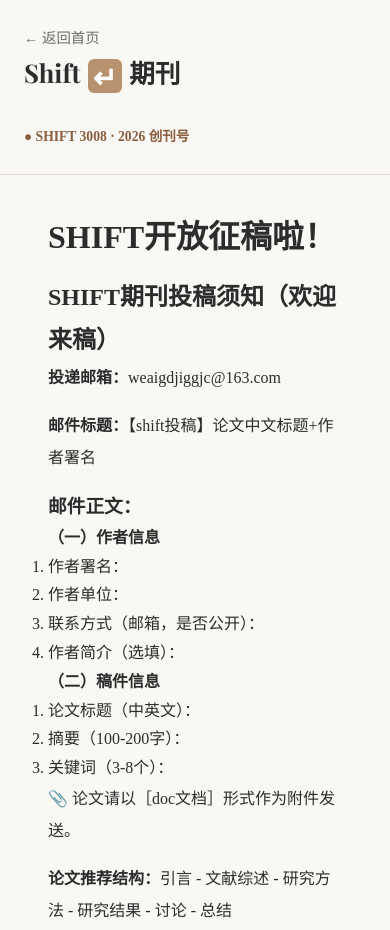
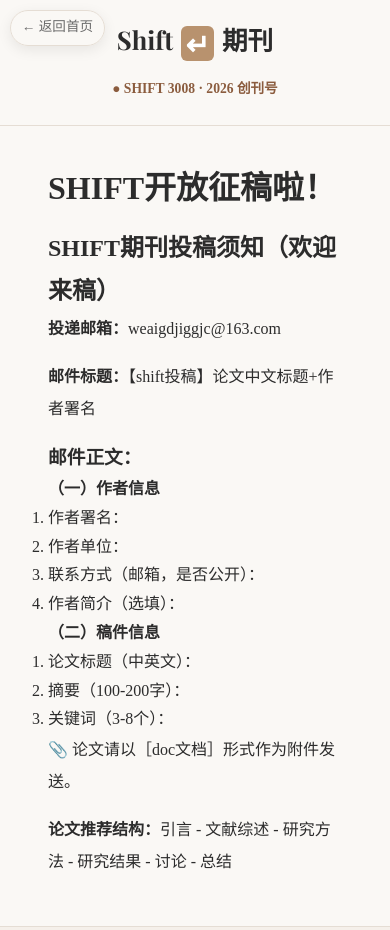
Before and after one commit to lumengpbean/random1, an Eleventy site: page submit.html in a window 390 px wide. Shown: the top 930 px of the page. Built offline with nearby package versions, Linux system fonts and the light colour scheme; Eleventy itself is replaced by a stand-in of ours; files that its build step writes are made by us from their sources; a web font is replaced by a local one.

Commit message:
更改首页字体大小和排版+返回首页button固定

```diff
--- a/style.css
+++ b/style.css
@@ -48,10 +48,15 @@ a:hover {
 .header-inner {
   max-width: 1100px;
   margin: 0 auto;
-  display: flex;
-  justify-content: space-between;
-  align-items: flex-start;
+  display: grid;
+  grid-template-columns: 1fr auto 1fr;
+  align-items: center;
   gap: 2rem;
+}
+
+.header-left {
+  grid-column: 2;
+  text-align: center;
 }
 
 .header-subtitle {
@@ -62,7 +67,7 @@ a:hover {
 
 .header-title {
   font-family: var(--font-display);
-  font-size: 2.8rem;
+  font-size: 4.2rem;
   font-weight: 700;
   color: var(--color-text);
   line-height: 1.2;
@@ -86,6 +91,8 @@ a:hover {
 }
 
 .header-right {
+  grid-column: 3;
+  justify-self: end;
   text-align: right;
   padding-top: 1rem;
 }
@@ -371,7 +378,16 @@ a:hover {
   font-size: 0.9rem;
   color: var(--color-text-light);
   display: inline-block;
-  margin-bottom: 0.3rem;
+  position: fixed;
+  top: calc(env(safe-area-inset-top, 0px) + 0.85rem);
+  left: calc(env(safe-area-inset-left, 0px) + 0.85rem);
+  z-index: 1000;
+  background: rgba(250, 248, 245, 0.94);
+  border: 1px solid var(--color-border);
+  border-radius: 999px;
+  padding: 0.35rem 0.8rem;
+  box-shadow: 0 4px 14px rgba(0, 0, 0, 0.08);
+  backdrop-filter: blur(4px);
 }
 
 .back-home:hover {
@@ -448,11 +464,18 @@ a:hover {
   }
 
   .header-inner {
-    flex-direction: column;
+    grid-template-columns: 1fr;
+    gap: 1rem;
+  }
+
+  .header-left {
+    grid-column: 1;
   }
 
   .header-right {
-    text-align: left;
+    grid-column: 1;
+    justify-self: center;
+    text-align: center;
     padding-top: 0;
   }
 
@@ -478,11 +501,18 @@ a:hover {
     align-items: flex-start;
     gap: 0.8rem;
   }
+
+  .back-home {
+    top: calc(env(safe-area-inset-top, 0px) + 0.6rem);
+    left: calc(env(safe-area-inset-left, 0px) + 0.6rem);
+    font-size: 0.85rem;
+    padding: 0.3rem 0.7rem;
+  }
 }
 
 @media (max-width: 600px) {
   .header-title {
-    font-size: 2rem;
+    font-size: 3rem;
   }
 
   .site-nav li a {
--- a/submit.html
+++ b/submit.html
@@ -1,3 +1,7 @@
+---
+permalink: submit.html
+---
+
 <!DOCTYPE html>
 <html lang="zh-CN">
 <head>
```
